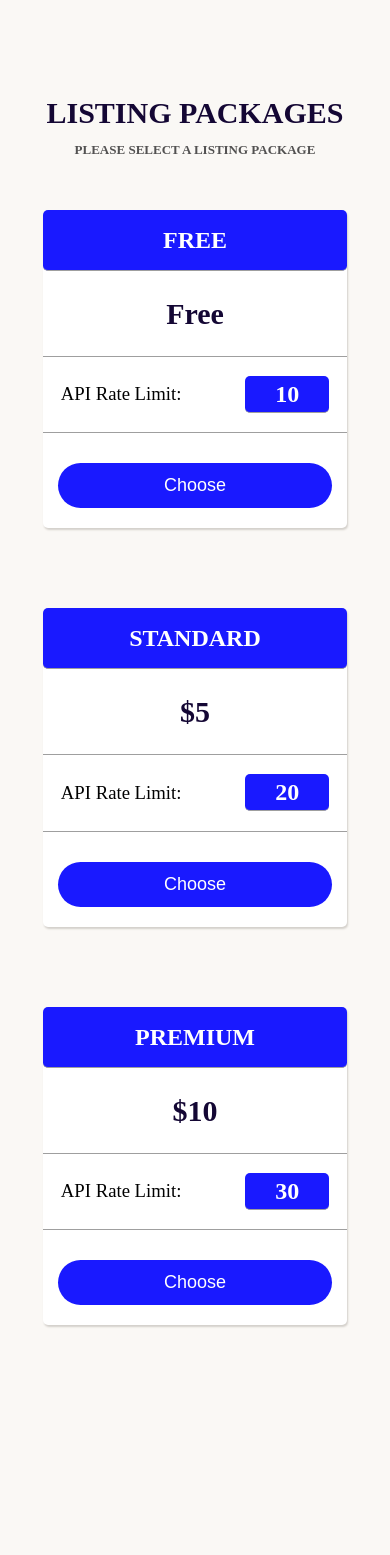
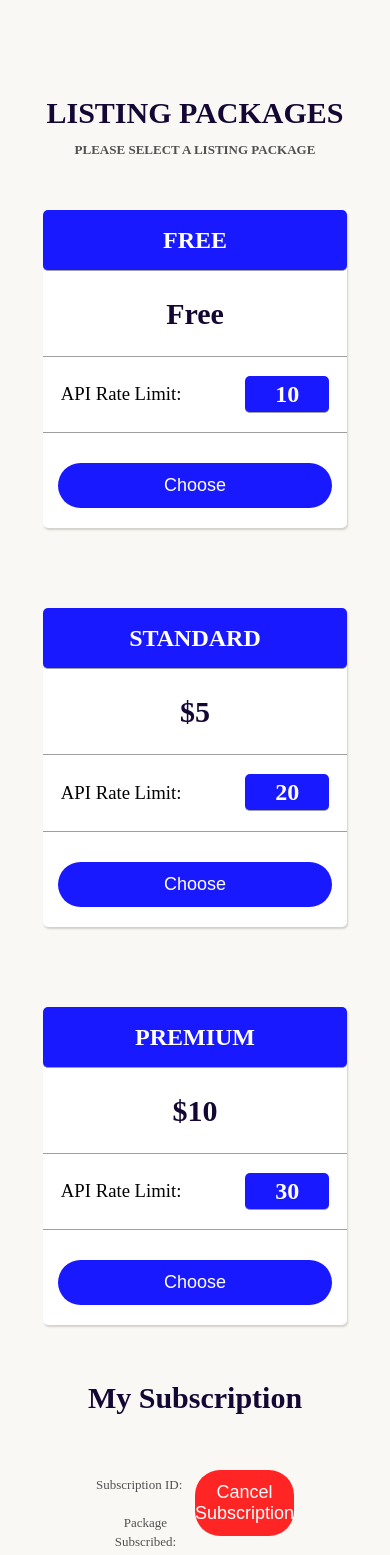
Before and after one commit to ShayanJamil519/Inworld-AI, a React (Create React App) app in the folder chat/: page /payment in a window 390 px wide. Shown: the top 1555 px of the page. Before the commit the page ends 1341 px from the top, so only its background shows below. Built offline with nearby package versions, Linux system fonts and the light colour scheme; no server answers.

Commit message:
cancel subscription done

```diff
--- a/chat/src/app/Payment/Payment.css
+++ b/chat/src/app/Payment/Payment.css
@@ -90,6 +90,43 @@
   background-color: #1919ff;
 }
 
+.my__package {
+  width: 100%;
+  align-items: center;
+  text-align: center;
+}
+
+.package__child {
+  display: flex;
+  justify-content: space-between;
+  margin: 50px 80px;
+}
+
+.package__child1 {
+  display: flex;
+  flex-direction: column;
+  align-items: baseline;
+}
+
+.cancel__subscription {
+  font-size: 16px;
+  cursor: pointer;
+  font-weight: 500;
+  padding: 12px 12px;
+  /* width: 90%; */
+  /* margin: 30px auto 20px auto; */
+  border-radius: 15px;
+  color: white;
+  border: none;
+  background-color: rgb(255, 37, 37);
+}
+
+.package__child1 p {
+  font-size: 20px;
+  margin-top: 0;
+  color: #525151;
+}
+
 /* Media Queries */
 
 @media screen and (max-width: 660px) {
@@ -106,6 +143,11 @@
     margin-top: 5px;
     margin-bottom: 50px;
   }
+
+  .package__child1 p {
+    font-size: 13px;
+    margin-top: 5px;
+  }
   .payment__card__container {
     gap: 80px;
   }
@@ -119,6 +161,15 @@
   .payment__card button {
     font-size: 18px;
     padding: 12px 0;
+    border-radius: 25px;
+  }
+
+  .cancel__subscription {
+    font-size: 18px;
+
+    cursor: pointer;
+    font-weight: 500;
+    padding: 12px 0px;
     border-radius: 25px;
   }
 }
--- /dev/null
+++ b/chat/src/app/Payment/Payment.jsx
@@ -0,0 +1,124 @@
+import React, { useEffect, useState } from "react";
+import "./Payment.css";
+import { useNavigate } from "react-router-dom";
+import axios from "axios";
+
+const Payment = () => {
+  const navigate = useNavigate();
+  const [user, setUser] = useState({});
+  const [packageName, setPackageName] = useState("");
+
+  function handleClick(priceId) {
+    navigate(`/payment/checkout/${priceId}`);
+  }
+
+  function getData() {
+    console.log("user: ", user);
+  }
+
+  const cancelSubscription = async () => {
+    let data = JSON.stringify({
+      subscriptionId: user.subscriptionId,
+    });
+
+    let config = {
+      method: "delete",
+      maxBodyLength: Infinity,
+      url: "http://localhost:4000/payment/delete",
+      headers: {
+        "Content-Type": "application/json",
+      },
+      data: data,
+    };
+
+    axios
+      .request(config)
+      .then((response) => {
+        console.log(JSON.stringify(response.data));
+      })
+      .catch((error) => {
+        console.log(error);
+      });
+  };
+
+  useEffect(() => {
+    axios
+      .get(
+        `http://localhost:4000/api/user/get/muhammadabdullahimdad10@gmail.com`
+      )
+      .then((res) => {
+        console.log(res);
+        console.log(res.data.user);
+        setUser({ ...res.data.user });
+      });
+    if (user.package == "0") {
+      setPackageName("Free Package");
+    } else if (user.package == "1") {
+      setPackageName("Standard Package");
+    } else {
+      setPackageName("Premium Package");
+    }
+  }, []);
+
+  return (
+    <div className="payment__container">
+      <h1>LISTING PACKAGES</h1>
+      <h4>PLEASE SELECT A LISTING PACKAGE</h4>
+      <div className="payment__card__container">
+        <div className="payment__card">
+          <h2>Free</h2>
+          <h1>Free</h1>
+          <div className="plan">
+            <h3>API Rate Limit:</h3>
+            <h2>10</h2>
+          </div>
+          <button>Choose</button>
+        </div>
+        <div className="payment__card">
+          <h2>STANDARD</h2>
+          <h1>$5</h1>
+          <div className="plan">
+            <h3>API Rate Limit:</h3>
+            <h2>20</h2>
+          </div>
+          <button onClick={() => handleClick("price_1MtId7H5DTXndbM5S6011iYS")}>
+            Choose
+          </button>
+        </div>
+        <div className="payment__card">
+          <h2>Premium</h2>
+          <h1>$10</h1>
+          <div className="plan">
+            <h3>API Rate Limit:</h3>
+            <h2>30</h2>
+          </div>
+          <button onClick={() => handleClick("price_1MtId7H5DTXndbM57B16ve7p")}>
+            Choose
+          </button>
+        </div>
+      </div>
+
+      {user.subscriptionId != "" && (
+        <div className="my__package">
+          <h1 style={{ marginTop: "50px" }}>My Subscription</h1>
+          <div className="package__child">
+            <div className="package__child1">
+              <p> Subscription ID: {user.subscriptionId}</p>
+              <p> Package Subscribed: {packageName}</p>
+            </div>
+            <div className="package__child2">
+              <button
+                onClick={cancelSubscription}
+                className="cancel__subscription"
+              >
+                Cancel Subscription
+              </button>
+            </div>
+          </div>
+        </div>
+      )}
+    </div>
+  );
+};
+
+export default Payment;
--- a/chat/src/app/Payment/Payment.tsx
+++ /dev/null
@@ -1,52 +0,0 @@
-import React from "react";
-import "./Payment.css";
-import { useNavigate } from "react-router-dom";
-
-const Payment = () => {
-  const navigate = useNavigate();
-
-  function handleClick(priceId: string) {
-    navigate(`/payment/checkout/${priceId}`);
-  }
-  return (
-    <div className="payment__container">
-      <h1>LISTING PACKAGES</h1>
-      <h4>PLEASE SELECT A LISTING PACKAGE</h4>
-      <div className="payment__card__container">
-        <div className="payment__card">
-          <h2>Free</h2>
-          <h1>Free</h1>
-          <div className="plan">
-            <h3>API Rate Limit:</h3>
-            <h2>10</h2>
-          </div>
-          <button>Choose</button>
-        </div>
-        <div className="payment__card">
-          <h2>STANDARD</h2>
-          <h1>$5</h1>
-          <div className="plan">
-            <h3>API Rate Limit:</h3>
-            <h2>20</h2>
-          </div>
-          <button onClick={() => handleClick("price_1MtId7H5DTXndbM5S6011iYS")}>
-            Choose
-          </button>
-        </div>
-        <div className="payment__card">
-          <h2>Premium</h2>
-          <h1>$10</h1>
-          <div className="plan">
-            <h3>API Rate Limit:</h3>
-            <h2>30</h2>
-          </div>
-          <button onClick={() => handleClick("price_1MtId7H5DTXndbM57B16ve7p")}>
-            Choose
-          </button>
-        </div>
-      </div>
-    </div>
-  );
-};
-
-export default Payment;
```
